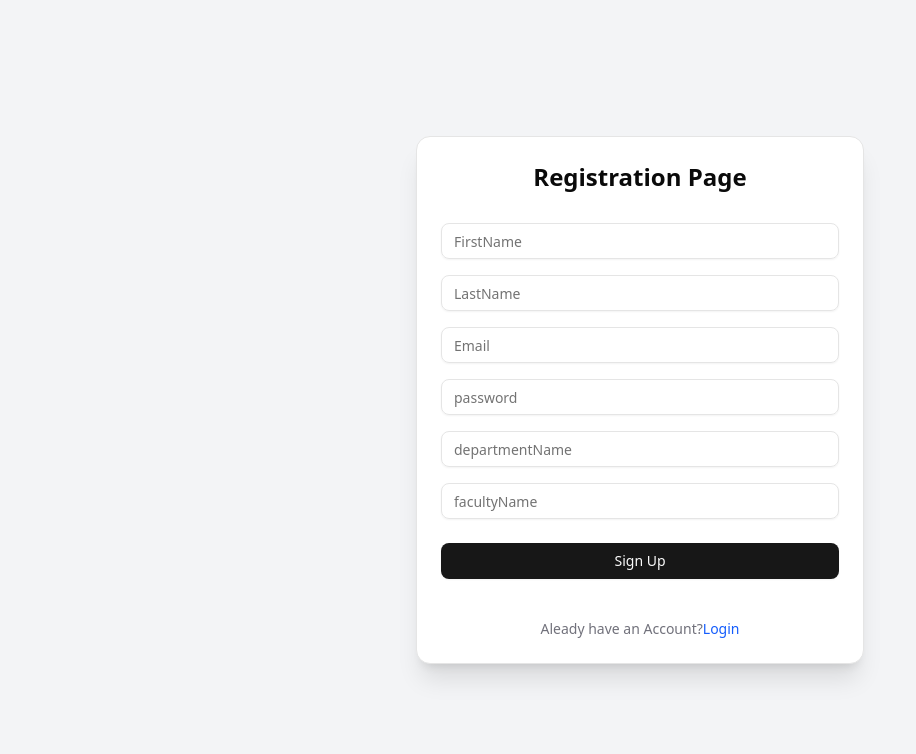
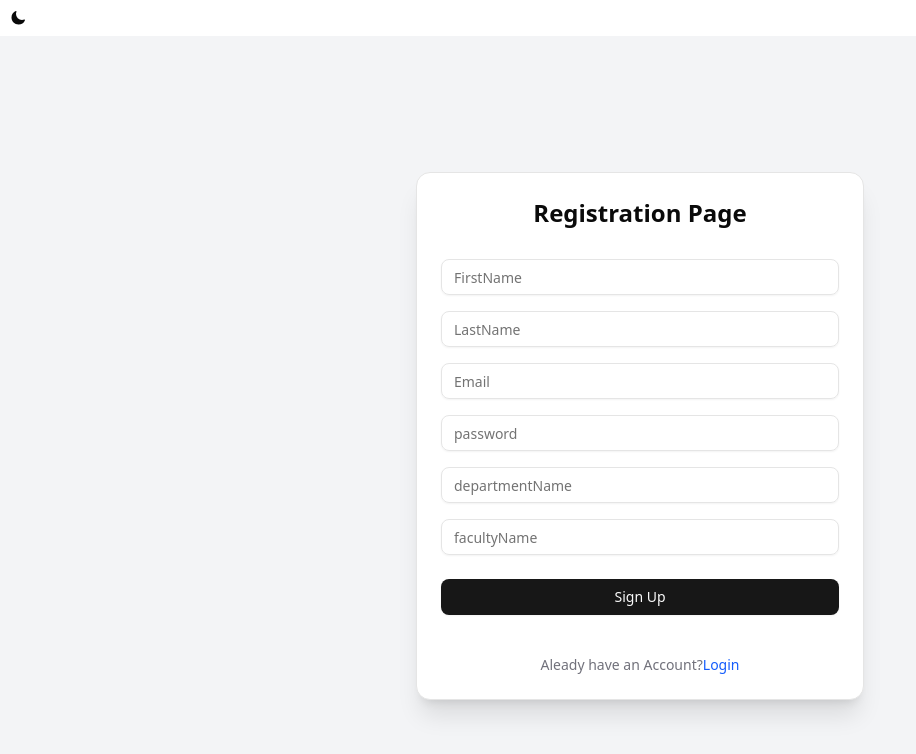
Before and after one commit to Chukwunonso10/Student-management-platform, a React (Vite) app in the folder client/: page /signup in a window 1280 px wide. Shown: the top 754 px of the page, without its empty margins (0-916 px from the left). Built offline with nearby package versions, Linux system fonts and the light colour scheme.

Commit message:
setting up

```diff
--- a/client/src/App.jsx
+++ b/client/src/App.jsx
@@ -1,26 +1,30 @@
-import { BrowserRouter, Routes, Route } from 'react-router-dom'
-import Dashboard from './pages/Dashboard'
-import Login from './pages/Login'
-import SignUp from './pages/SignUp'
-import ProtectedRoute from './utilities/ProtectedRoute'
+import SignUp from "./pages/SignUp"
+import Login from "@/pages/Login"
+import { Routes, Route } from "react-router-dom"
+
+import { BrowserRouter } from 'react-router-dom'
+import Dashboard from "./pages/Dashboard"
+import ProtectedRoute from "./utilities/ProtectedRoutes"
+import ThemeToggle from "./components/themeToggle"
+
 
 export default function App() {
   return (
+    <div>
+      <ThemeToggle />
       <BrowserRouter>
       <Routes>
+        <Route path="/dashboard" element={<Dashboard />} />
         <Route path="/login" element={<Login />} />
         <Route path="/signup" element={<SignUp />} />
-        <Route path="/dashboard" element={
-          <ProtectedRoute>
-            <Dashboard />
-          </ProtectedRoute>
-        } />
         <Route path="/" element={
                           <ProtectedRoute>
                             <Dashboard />
                           </ProtectedRoute>
           } />
+
       </Routes>
       </BrowserRouter>
+    </div>
   )
 }
```
Also changed, not shown: client/src/utilities/ProtectedRoutes.jsx (renamed from client/src/utilities/ProtectedRoutes.js). Lines whose indentation alone changed are shown as unchanged.
